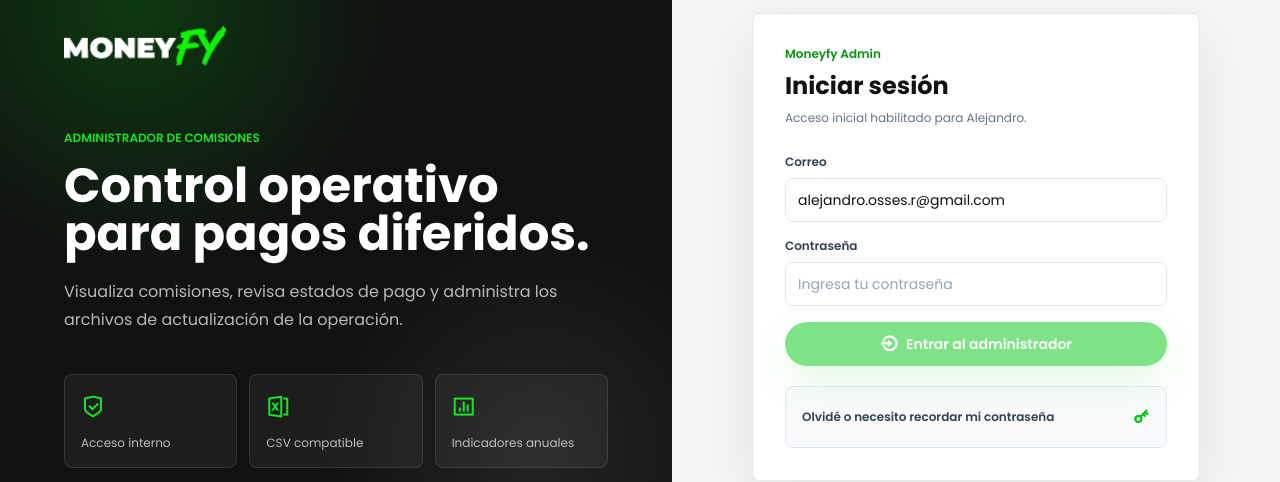
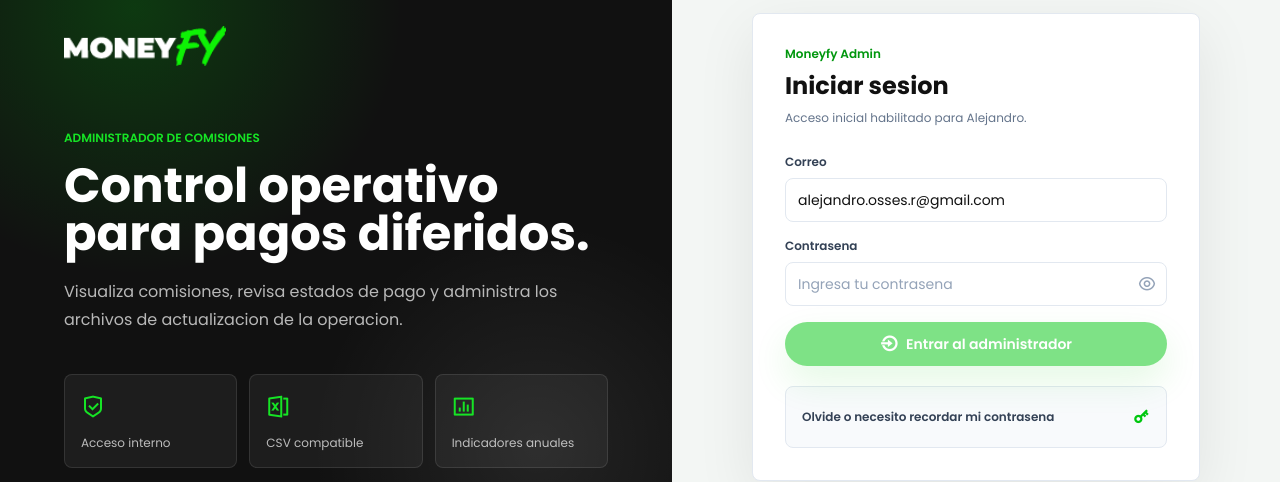
Before and after one commit to moneyfy-dev/moneyfy-admin, a Vue app: page /login in a window 1280 px wide. Shown: the part 153-635 px from the top of the page. Built offline with nearby package versions, Linux system fonts and the light colour scheme; no server answers.

Commit message:
Improve admin login feedback and password visibility

```diff
--- a/src/components/atoms/BaseInput.vue
+++ b/src/components/atoms/BaseInput.vue
@@ -18,9 +18,17 @@
     type: String,
     default: '',
   },
+  trailingIcon: {
+    type: String,
+    default: '',
+  },
+  trailingLabel: {
+    type: String,
+    default: '',
+  },
 })
 
-defineEmits(['update:modelValue'])
+defineEmits(['update:modelValue', 'trailing-click'])
 </script>
 
 <template>
@@ -37,9 +45,23 @@
       <input
         v-bind="$attrs"
         :value="modelValue"
-        :class="['field', icon && 'pl-10', error && '!border-red-500 !ring-red-100']"
+        :class="[
+          'field',
+          icon && 'pl-10',
+          trailingIcon && 'pr-10',
+          error && '!border-red-500 !ring-red-100',
+        ]"
         @input="$emit('update:modelValue', $event.target.value)"
       />
+      <button
+        v-if="trailingIcon"
+        type="button"
+        class="absolute inset-y-0 right-0 inline-flex w-10 items-center justify-center text-slate-400 transition hover:text-moneyfy-700"
+        :aria-label="trailingLabel || 'Accion de campo'"
+        @click="$emit('trailing-click')"
+      >
+        <i :class="[trailingIcon, 'text-lg']" aria-hidden="true"></i>
+      </button>
     </span>
     <span v-if="error" class="mt-1 block text-xs font-medium text-red-700">{{ error }}</span>
   </label>
--- a/src/features/auth/pages/LoginPage.vue
+++ b/src/features/auth/pages/LoginPage.vue
@@ -1,5 +1,5 @@
 <script setup>
-import { reactive } from 'vue'
+import { reactive, ref } from 'vue'
 import { useRoute, useRouter } from 'vue-router'
 import BaseButton from '@/components/atoms/BaseButton.vue'
 import BaseInput from '@/components/atoms/BaseInput.vue'
@@ -14,6 +14,8 @@
   email: 'alejandro.osses.r@gmail.com',
   password: '',
 })
+
+const showPassword = ref(false)
 
 async function submit() {
   authStore.clearFeedback()
@@ -46,7 +48,7 @@
           </h1>
           <p class="mt-5 max-w-lg text-base leading-7 text-white/70">
             Visualiza comisiones, revisa estados de pago y administra los archivos de
-            actualización de la operación.
+            actualizacion de la operacion.
           </p>
           <div class="mt-10 grid gap-3 sm:grid-cols-3">
             <div
@@ -69,7 +71,7 @@
         <div class="admin-card w-full max-w-md p-8">
           <div class="mb-7">
             <p class="text-xs font-semibold text-moneyfy-700">Moneyfy Admin</p>
-            <h2 class="mt-2 text-2xl font-bold">Iniciar sesión</h2>
+            <h2 class="mt-2 text-2xl font-bold">Iniciar sesion</h2>
             <p class="mt-2 text-xs text-slate-500">Acceso inicial habilitado para Alejandro.</p>
           </div>
 
@@ -82,10 +84,13 @@
             />
             <BaseInput
               v-model="form.password"
-              label="Contraseña"
-              type="password"
+              label="Contrasena"
+              :type="showPassword ? 'text' : 'password'"
               autocomplete="current-password"
-              placeholder="Ingresa tu contraseña"
+              placeholder="Ingresa tu contrasena"
+              :trailing-icon="showPassword ? 'ri-eye-off-line' : 'ri-eye-line'"
+              :trailing-label="showPassword ? 'Ocultar contrasena' : 'Mostrar contrasena'"
+              @trailing-click="showPassword = !showPassword"
             />
             <p
               v-if="authStore.error"
@@ -111,7 +116,7 @@
               type="button"
               @click="recoverPassword"
             >
-              <span>Olvidé o necesito recordar mi contraseña</span>
+              <span>Olvide o necesito recordar mi contrasena</span>
               <i class="ri-key-2-line text-lg text-moneyfy-600"></i>
             </button>
             <p
--- a/src/features/auth/store/auth.store.js
+++ b/src/features/auth/store/auth.store.js
@@ -38,7 +38,10 @@
       user.value = session.user
       return session.user
     } catch (signInError) {
-      error.value = signInError.message || 'No fue posible iniciar sesión.'
+      error.value =
+        signInError.code === 'NETWORK_ERROR'
+          ? 'No fue posible conectar con el servidor. El backend esta rechazando CORS para https://admin.moneyfy.cl.'
+          : signInError.message || 'No fue posible iniciar sesion.'
       throw signInError
     } finally {
       loading.value = false
@@ -53,7 +56,7 @@
       const result = await authRepository.recoverPassword(email)
       recoveryMessage.value = result.message
     } catch (recoveryError) {
-      error.value = recoveryError.message || 'No fue posible solicitar la recuperación.'
+      error.value = recoveryError.message || 'No fue posible solicitar la recuperacion.'
     } finally {
       loading.value = false
     }
```
